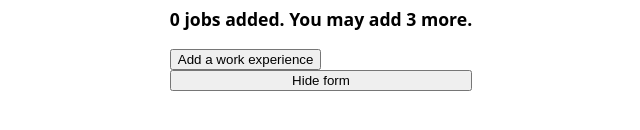
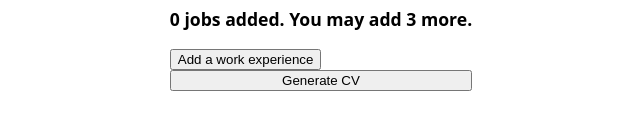
Before and after one commit to arwin4/cv, a React (Vite) app: page / in a window 1280 px wide. Shown: the part 504-634 px from the top of the page, without its empty margins (319-959 px from the left). Built offline with nearby package versions, Linux system fonts and the light colour scheme; the HTML template or start-up script is replaced by a standard one.

Commit message:
Change 'Hide form' to 'Generate CV'
Change variables and function names accordingly

```diff
--- a/src/App.jsx
+++ b/src/App.jsx
@@ -35,23 +35,23 @@ function App() {
     setJobList(updatedList);
   }
 
-  const [hideForm, setHideForm] = useImmer(false);
+  const [CVVisible, setCVVisibility] = useImmer(false);
 
-  function handleHideForm() {
-    setHideForm(true);
+  function showCV() {
+    setCVVisibility(true);
   }
 
-  function handleShowForm() {
-    setHideForm(false);
+  function hideCV() {
+    setCVVisibility(false);
   }
 
-  if (hideForm) {
+  if (CVVisible) {
     return (
       <div>
         <GeneratedCV
           generalInfo={generalInfo}
           educationInfo={educationInfo}
-          handleShowForm={handleShowForm}
+          hideCV={hideCV}
         ></GeneratedCV>
       </div>
     );
@@ -68,7 +68,7 @@ function App() {
         addJob={addJob}
         setJobList={setJobList}
         deleteJob={deleteJob}
-        handleHideForm={handleHideForm}
+        showCV={showCV}
       ></Form>
     </>
   );
--- a/src/components/Form.jsx
+++ b/src/components/Form.jsx
@@ -18,7 +18,7 @@ export default function Form({
   addJob,
   setJobList,
   deleteJob,
-  handleHideForm,
+  showCV,
 }) {
   function handleGeneralInfoChange(e) {
     setGeneralInfo((draft) => {
@@ -117,7 +117,7 @@ export default function Form({
         ></JobOverview>
       </FormSection>
 
-      <button onClick={handleHideForm}>Hide form</button>
+      <button onClick={showCV}>Generate CV</button>
     </>
   );
 }
--- a/src/components/GeneratedCV.jsx
+++ b/src/components/GeneratedCV.jsx
@@ -2,11 +2,7 @@
 
 import '../styles/GeneratedCV.css';
 
-export default function GeneratedCV({
-  generalInfo,
-  educationInfo,
-  handleShowForm,
-}) {
+export default function GeneratedCV({ generalInfo, educationInfo, hideCV }) {
   return (
     <div className="generated-cv">
       <div className="general-info">
@@ -35,7 +31,7 @@ export default function GeneratedCV({
         </div>
       </div>
 
-      <button onClick={handleShowForm}>Edit</button>
+      <button onClick={hideCV}>Edit</button>
     </div>
   );
 }
```
